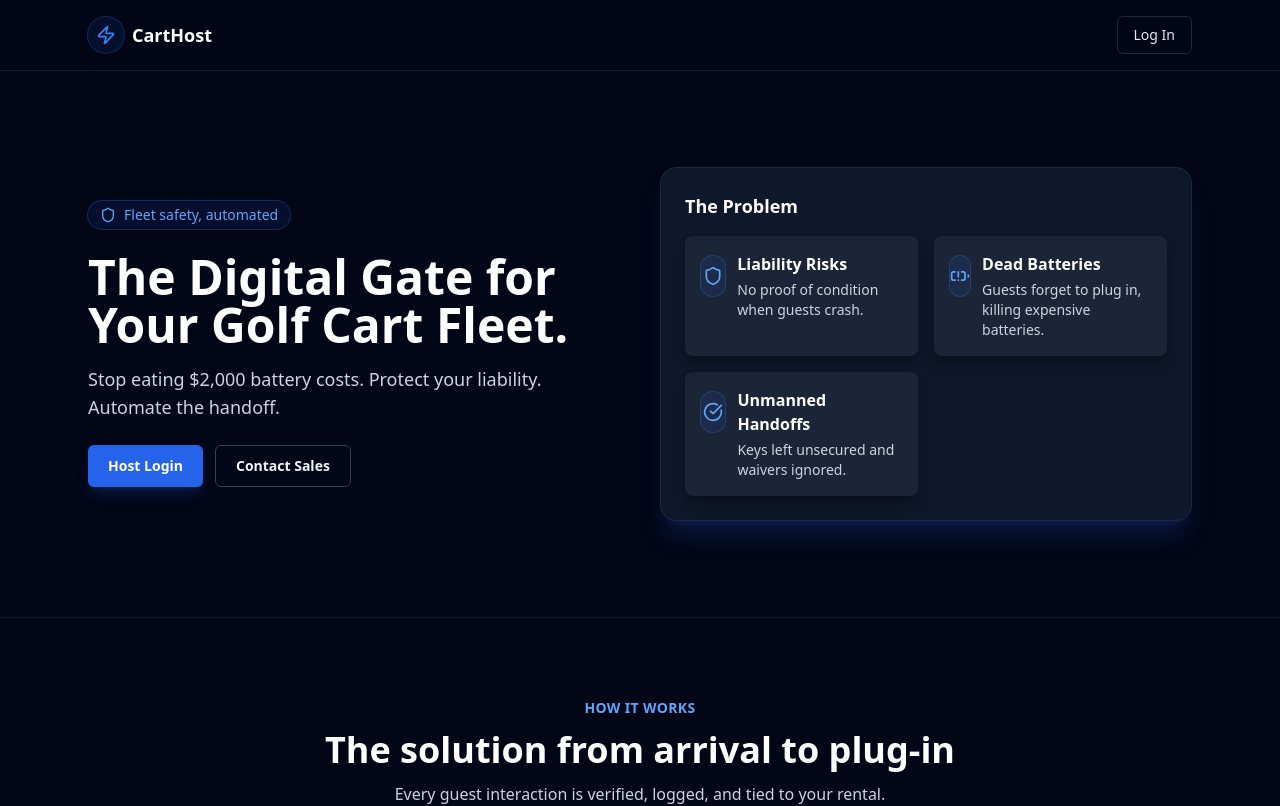
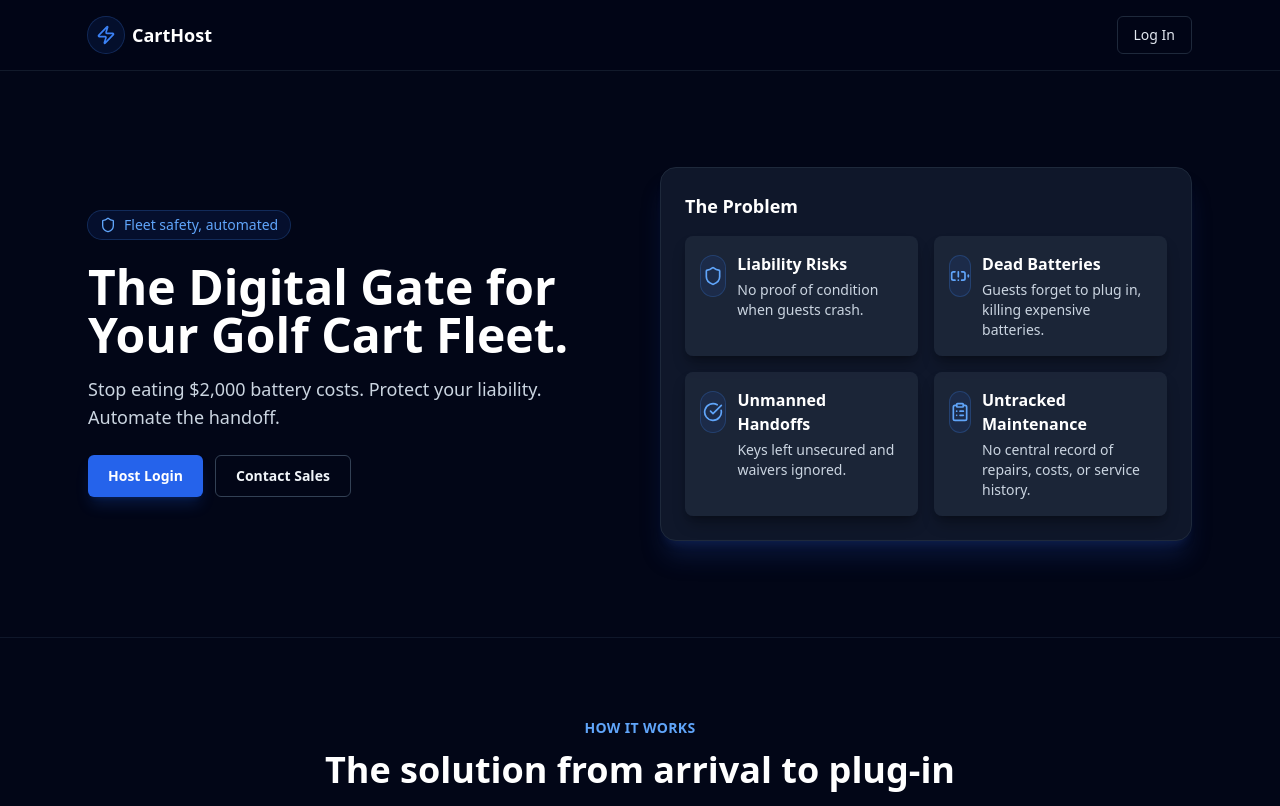
Before and after one commit to ericfaux/CartHost, a Next.js app: page / in a window 1280 px wide. Shown: the top 806 px of the page. Built offline with nearby package versions, Linux system fonts and the light colour scheme.

Commit message:
Add untracked maintenance card to problem grid

```diff
--- a/app/page.tsx
+++ b/app/page.tsx
@@ -2,6 +2,7 @@
 import {
   BatteryWarning,
   CheckCircle,
+  ClipboardList,
   Mail,
   Shield,
   Zap,
@@ -22,6 +23,11 @@
     icon: CheckCircle,
     title: "Unmanned Handoffs",
     description: "Keys left unsecured and waivers ignored.",
+  },
+  {
+    icon: ClipboardList,
+    title: "Untracked Maintenance",
+    description: "No central record of repairs, costs, or service history.",
   },
 ];
 
```
